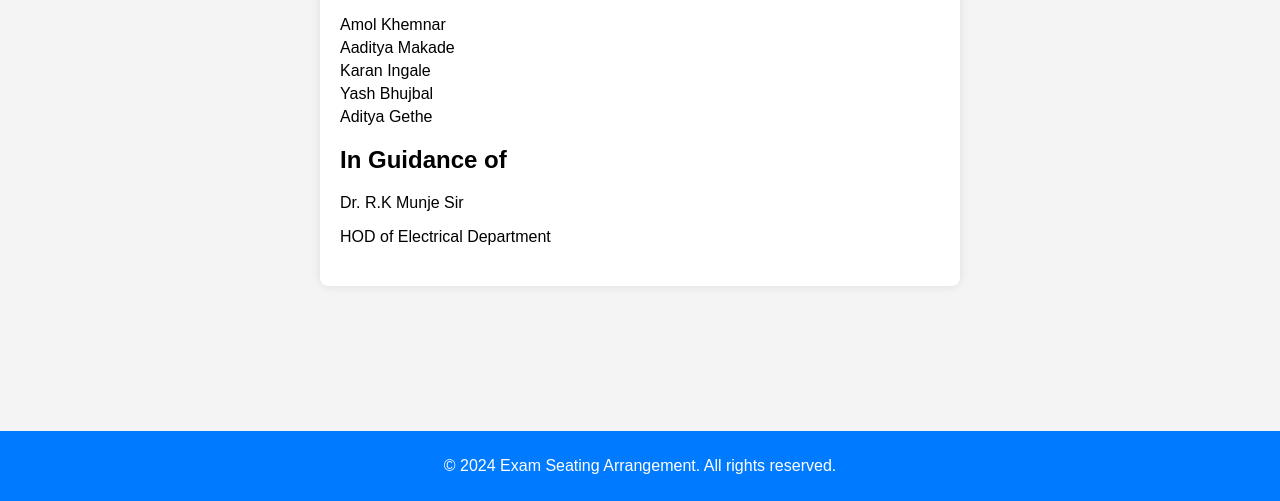
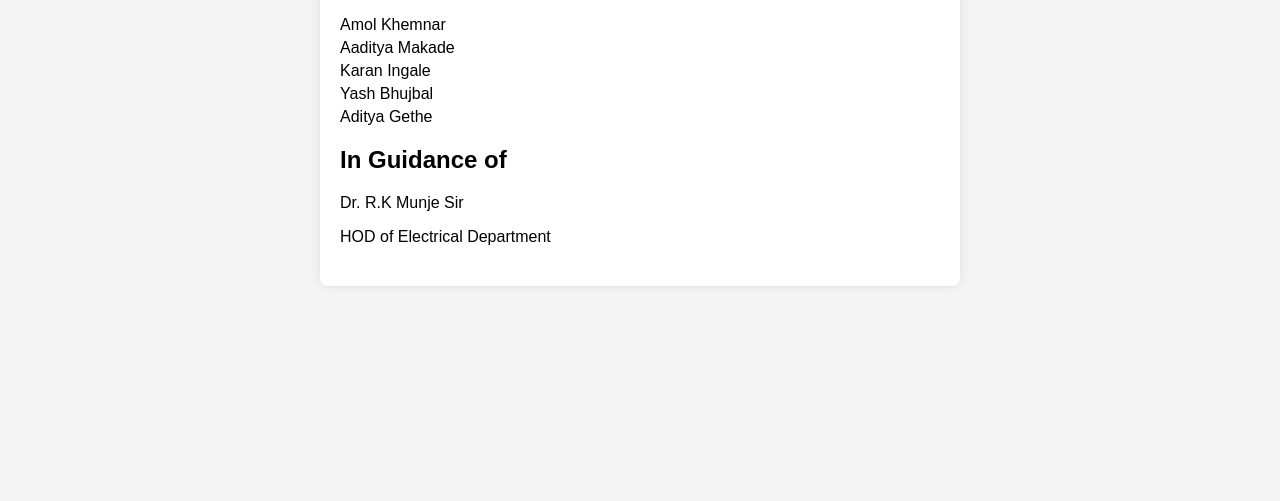
Before and after one commit to aaditya2045/kkwexamseating, a plain HTML site: page about.html in a window 1280 px wide. Shown: the part 299-800 px from the top of the page. Drawn offline with Linux system fonts and the light colour scheme.

Commit message:
Update about.html

```diff
--- a/about.html
+++ b/about.html
@@ -39,9 +39,7 @@
         </section>
     </div>
 
-    <footer>
-        <p>&copy; 2024 Exam Seating Arrangement. All rights reserved.</p>
-    </footer>
+
 
     <script src="script.js"></script>
 </body>
```
